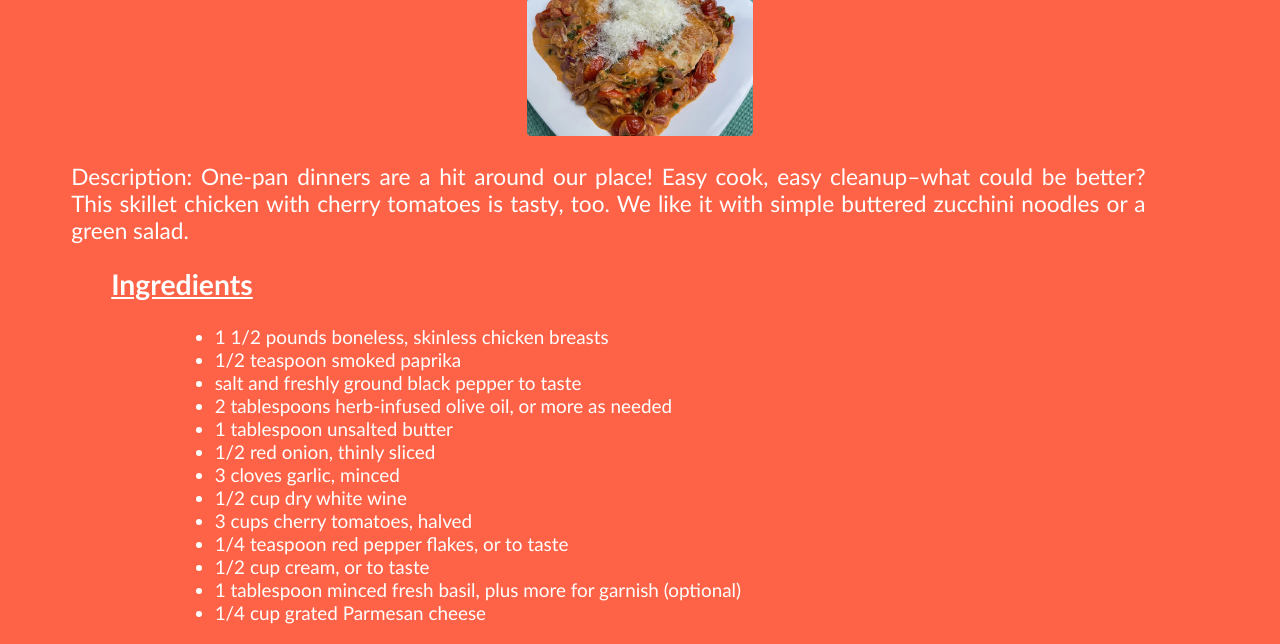
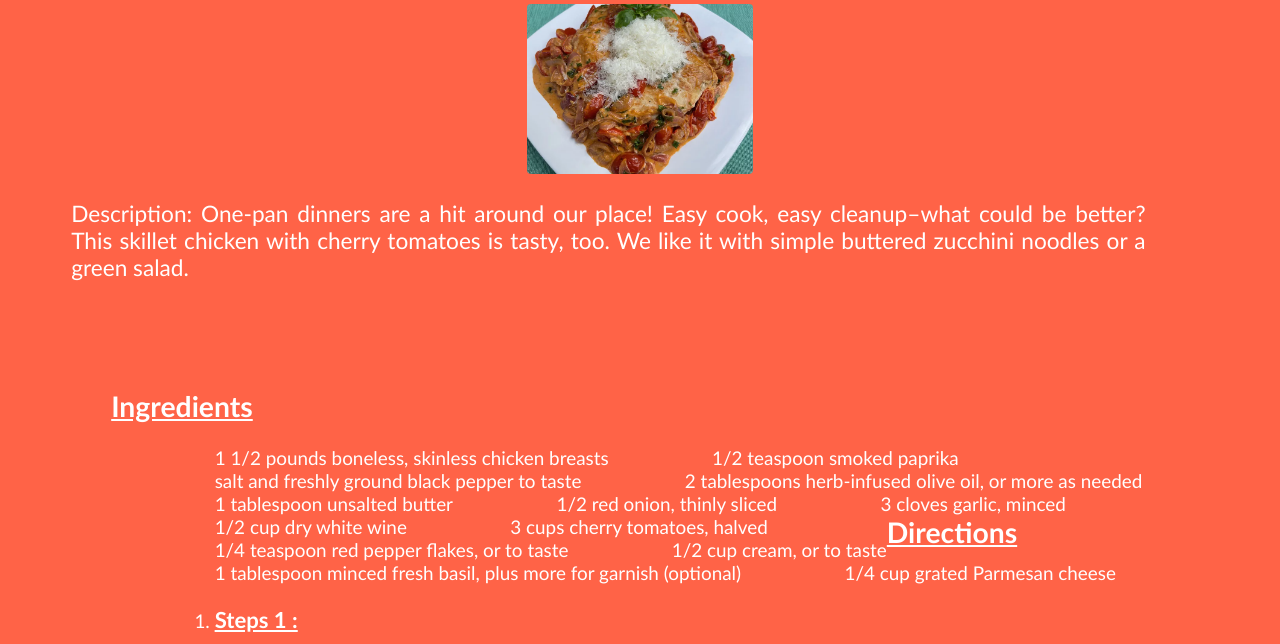
Before and after one commit to sakthivelan-ippopay/odin_, a plain HTML site: page recepies/Skillet-Chicken.html in a window 1280 px wide. Shown: the part 130-774 px from the top of the page. Drawn offline with Linux system fonts and the light colour scheme.

Commit message:
upload files

```diff
--- a/style/style.css
+++ b/style/style.css
@@ -5,6 +5,13 @@ body{
     font-size: 0.5cm;
     font-family: 'Gill Sans', 'Gill Sans MT', Calibri, 'Trebuchet MS', sans-serif;
 
+}
+ul{
+    margin-top: 10%;
+    list-style: none;
+}
+li{
+    float: left;
 }
 a{
     color: white;
@@ -16,6 +23,7 @@ a:hover{
     font-size: 0.8cm;
 }
 h1{
+    margin-top: 5%;
     text-align: center;
 }
 h1>img{
```
Also changed, not shown: index.html (+16 -6 lines).
